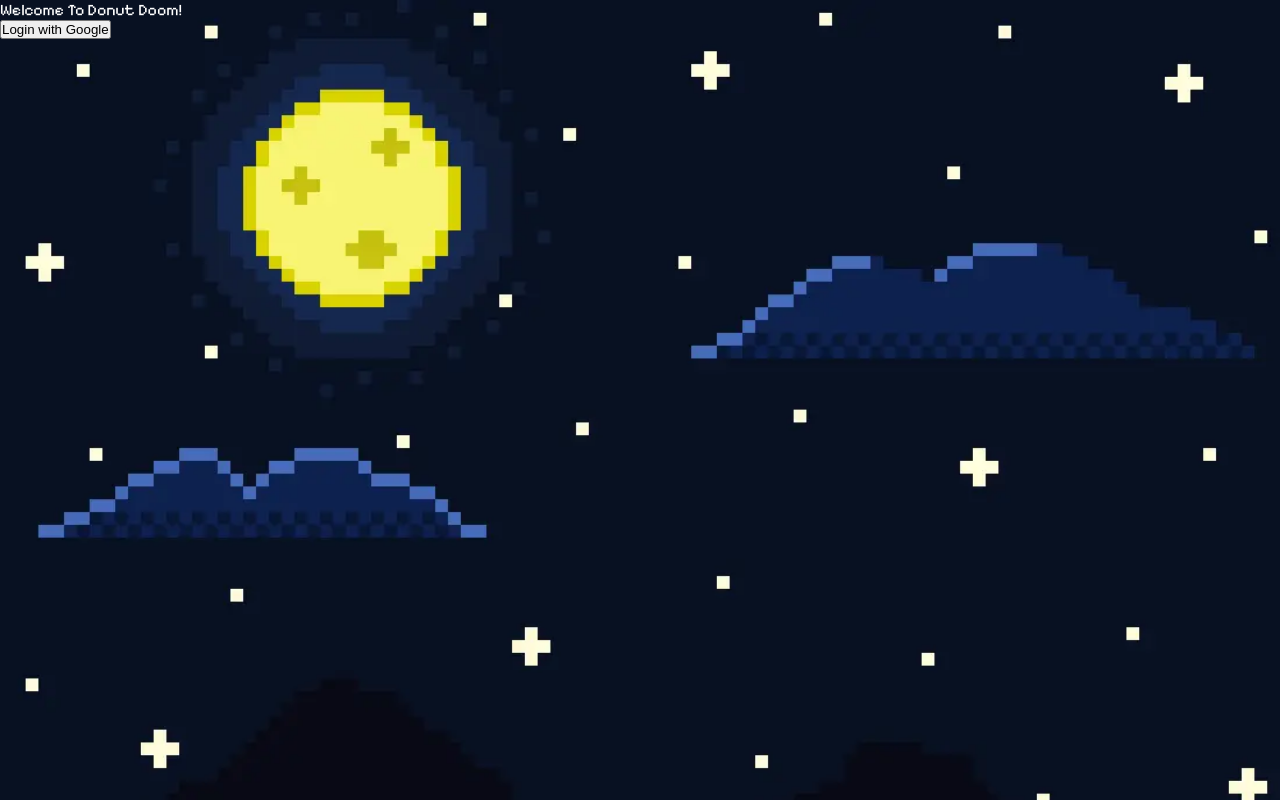
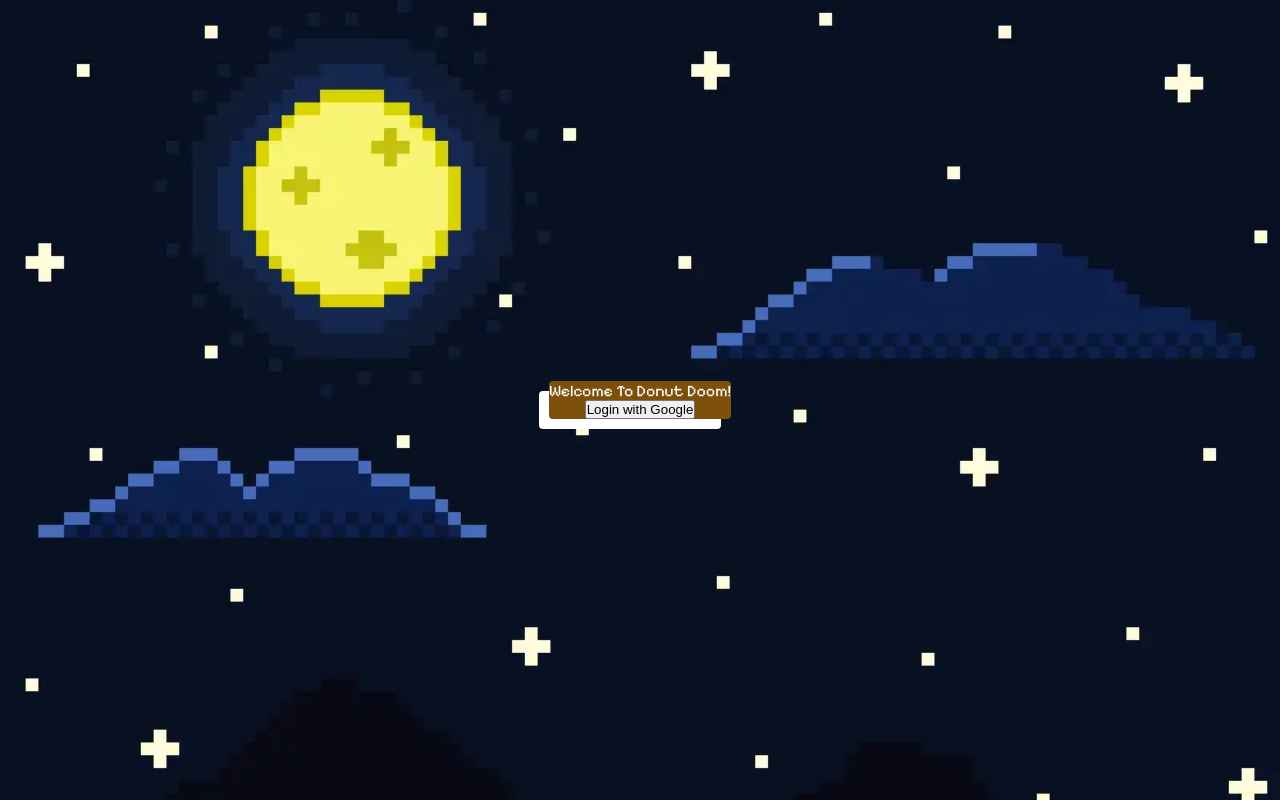
Before and after one commit to mohanamisra/donut-doom, a React (Vite) app: page / in a window 1280 px wide. Built offline with nearby package versions, Linux system fonts and the light colour scheme.

Commit message:
Styled login page

```diff
--- a/src/pages/Pages.css
+++ b/src/pages/Pages.css
@@ -9,4 +9,77 @@
 
     color: white;
     font-family: 'Pixelify Sans', sans-serif;
+    display: flex;
+    justify-content: center;
+    align-items: center;
 }
+
+.text-container {
+    background-color: #7c500b;
+    max-width: 320px;
+    border-radius: 4px;
+    box-shadow: -10px 10px 0 0 rgba(255, 255, 255, 1);
+
+    display: flex;
+    flex-direction: column;
+    justify-content: center;
+    align-items: center;
+}
+
+.text-container>.heading {
+    font-size: 48px;
+    font-weight: 700;
+    text-align: center;
+    padding: 8px;
+}
+
+.text {
+    font-family: monospace;
+    font-size: 18px;
+    line-height: 1.5;
+    padding: 8px 16px 24px;
+}
+
+.donut-icon {
+    animation: donutMove 1s infinite;
+}
+
+@keyframes donutMove {
+    0%, 100% {
+        transform: rotate(15deg);
+    }
+    50% {
+        transform: rotate(0deg);
+    }
+}
+
+.login-button {
+    border: none;
+    outline: none;
+    background: #210437;
+    width: 100%;
+
+    font-size: 16px;
+    font-family: monospace;
+    padding: 8px;
+    border-radius: 4px;
+    color: white;
+
+    display: flex;
+    justify-content: center;
+    align-items: center;
+    gap: 32px;
+}
+
+.login-button:hover {
+    background: white;
+    color: #210437;
+    font-weight: 700;
+}
+
+@media (min-width: 1000px) {
+    .text-container {
+        max-width: 800px;
+    }
+
+}
```
Also changed, not shown: src/assets/images/donutIcon.webp (added).
